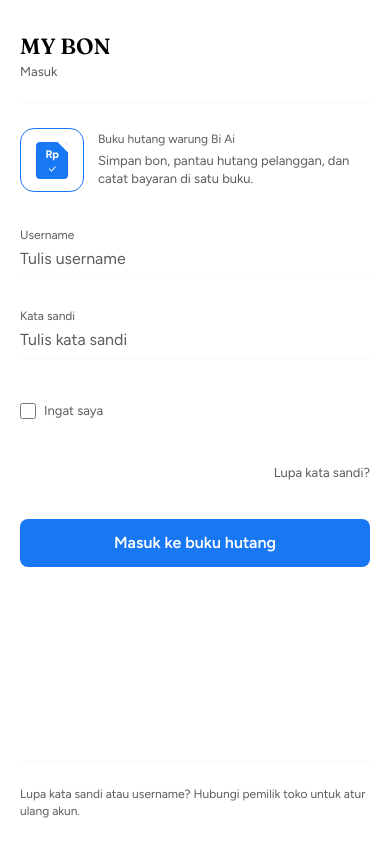
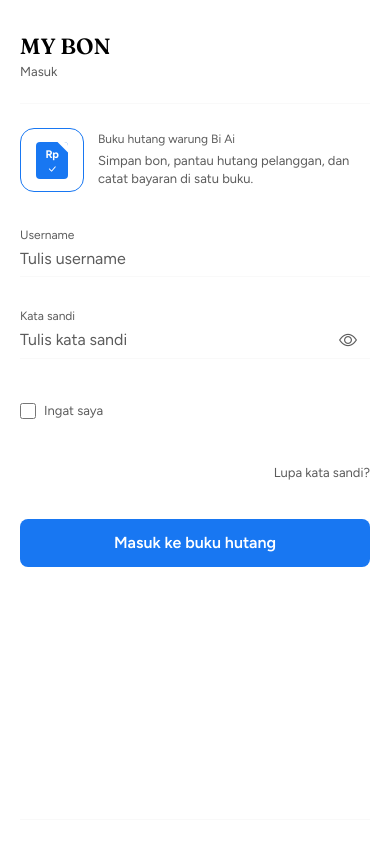
Before and after one commit to mzaedan/MyBon, an ASP.NET Core app: page /login in a window 390 px wide. Run offline with ASP.NET Core 8, Linux system fonts and the light colour scheme.

Commit message:
feat: Add password visibility toggle to login form and improve mobile layout

```diff
--- a/Views/Auth/Login.cshtml
+++ b/Views/Auth/Login.cshtml
@@ -59,11 +59,22 @@
 
         <div class="pelanggan-field auth-field">
             <label class="pelanggan-field-label" asp-for="Password">Kata sandi</label>
-            <input class="pelanggan-field-input"
-                   asp-for="Password"
-                   type="password"
-                   placeholder="Tulis kata sandi"
-                   autocomplete="current-password" />
+            <div class="auth-password">
+                <input class="pelanggan-field-input"
+                       asp-for="Password"
+                       type="password"
+                       placeholder="Tulis kata sandi"
+                       autocomplete="current-password" />
+                <button type="button"
+                        class="auth-password-toggle"
+                        data-password-toggle
+                        aria-controls="Password"
+                        aria-pressed="false"
+                        aria-label="Tampilkan kata sandi"
+                        title="Tampilkan kata sandi">
+                    <i class="bi bi-eye" aria-hidden="true"></i>
+                </button>
+            </div>
             <span asp-validation-for="Password" class="pelanggan-field-error"></span>
             <hr class="page-rule" />
         </div>
@@ -85,10 +96,6 @@
     <div class="auth-spacer"></div>
 
     <hr class="page-rule" />
-
-    <p class="auth-note">
-        Lupa kata sandi atau username? Hubungi pemilik toko untuk atur ulang akun.
-    </p>
 </form>
 
 @section Scripts {
--- a/wwwroot/css/site.css
+++ b/wwwroot/css/site.css
@@ -65,6 +65,15 @@ textarea {
   overflow: hidden;
 }
 
+/* The 390px frame is the desktop presentation (the card below). A real phone is often wider
+   than that — Pixel 9 Pro is 427px, iPhone Pro Max 430px — so on mobile the shell must fill the
+   viewport instead of showing the grey body in gutters on both sides. */
+@media (max-width: 767.98px) {
+  .app-shell {
+    max-width: none;
+  }
+}
+
 @media (min-width: 768px) {
   body.app-body {
     display: flex;
@@ -2488,6 +2497,12 @@ a.bon-action--hapus {
   flex: 1 0 auto;
   flex-direction: column;
   gap: 24px;
+  /* Fluid on a phone, but the column stops growing at 480px so the fields and the button do not
+     stretch across a wide phone/landscape viewport now that the shell is full width. */
+  width: 100%;
+  max-width: 480px;
+  margin-right: auto;
+  margin-left: auto;
 }
 
 .auth-head {
@@ -2593,6 +2608,54 @@ a.bon-action--hapus {
   background: var(--text);
 }
 
+/* The eye sits at the end of the password line; its 44px tap target hangs over the field's
+   12px vertical padding so the row keeps the same height as the username row. */
+.auth-password {
+  display: flex;
+  align-items: center;
+  gap: 8px;
+}
+
+.auth-password .pelanggan-field-input {
+  flex: 1 1 0;
+  min-width: 0;
+}
+
+.auth-password-toggle {
+  flex-shrink: 0;
+  display: inline-flex;
+  align-items: center;
+  justify-content: center;
+  width: 44px;
+  height: 44px;
+  margin: -11px 0;
+  padding: 0;
+  border: 0;
+  background: transparent;
+  color: var(--muted);
+  line-height: 1;
+  cursor: pointer;
+}
+
+.auth-password-toggle .bi {
+  font-size: 18px;
+  line-height: 1;
+}
+
+.auth-password-toggle[aria-pressed="true"] {
+  color: var(--text);
+}
+
+.auth-password-toggle:active {
+  opacity: 0.9;
+}
+
+.auth-password-toggle:focus-visible {
+  outline: 2px solid var(--text);
+  outline-offset: 2px;
+  border-radius: 4px;
+}
+
 .auth-forgot-row {
   display: flex;
   justify-content: flex-end;
--- a/wwwroot/custom/features/auth/login.js
+++ b/wwwroot/custom/features/auth/login.js
@@ -10,6 +10,31 @@
 
     var button = form.querySelector('.auth-btn-primary');
 
+    // The eye reveals the typed password so the reader can check it before submitting; the
+    // field type and the icon swap together and aria-pressed keeps the state announced.
+    var toggle = form.querySelector('[data-password-toggle]');
+    var password = toggle ? document.getElementById(toggle.getAttribute('aria-controls')) : null;
+
+    if (toggle && password) {
+        toggle.addEventListener('click', function () {
+            var revealed = password.type === 'text';
+            var label = revealed ? 'Tampilkan kata sandi' : 'Sembunyikan kata sandi';
+
+            password.type = revealed ? 'password' : 'text';
+            toggle.setAttribute('aria-pressed', String(!revealed));
+            toggle.setAttribute('aria-label', label);
+            toggle.setAttribute('title', label);
+
+            var icon = toggle.querySelector('.bi');
+            if (icon) {
+                icon.classList.toggle('bi-eye', revealed);
+                icon.classList.toggle('bi-eye-slash', !revealed);
+            }
+
+            password.focus();
+        });
+    }
+
     form.addEventListener('submit', function () {
         if (!form.checkValidity() || !button) {
             return;
```
Also changed, not shown: docs/plans/plan-login-slicing.md (+2 -1 lines), docs/plans/plan-perbaikan-responsive-login.md (added, +88 -0 lines).
